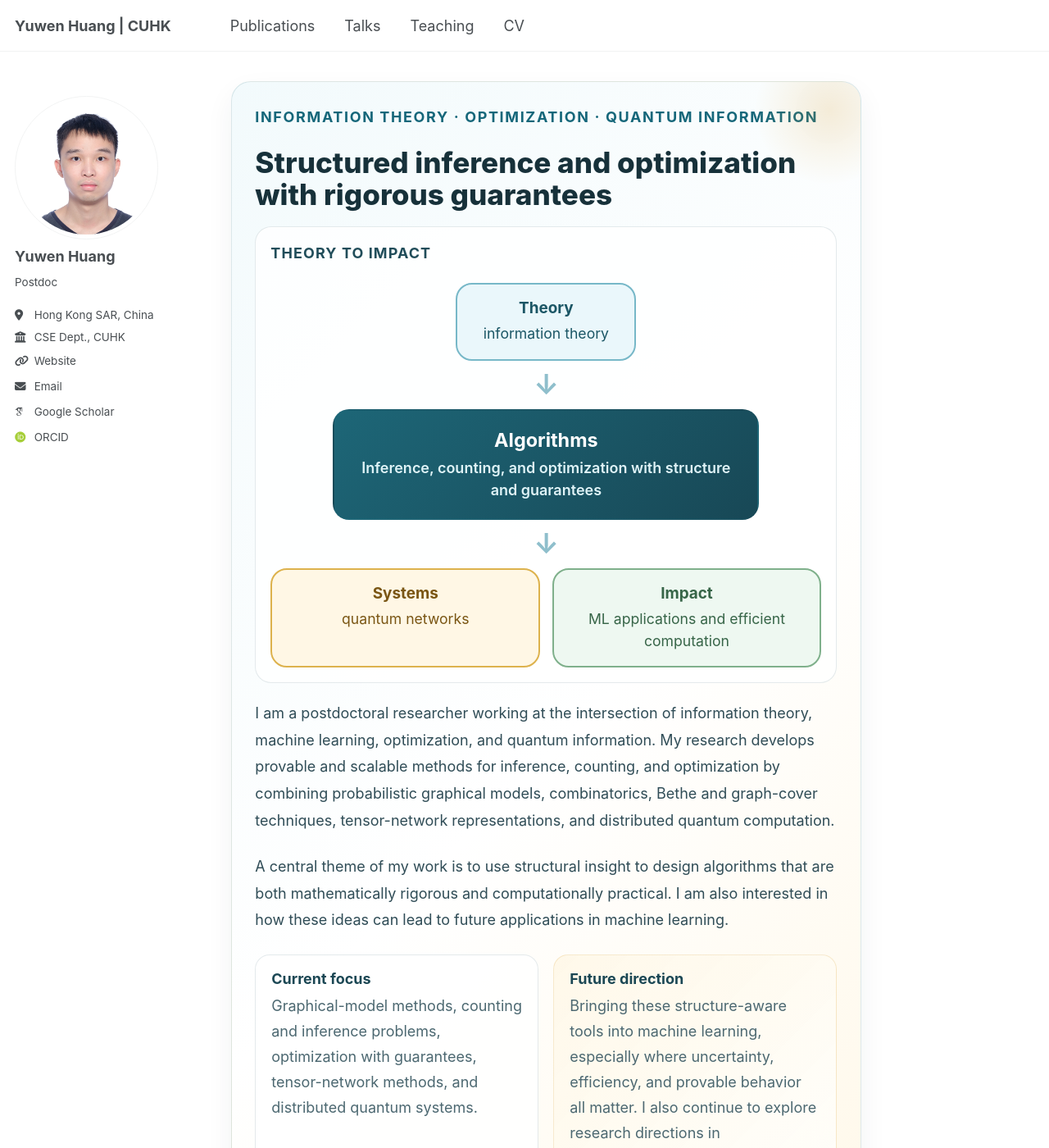
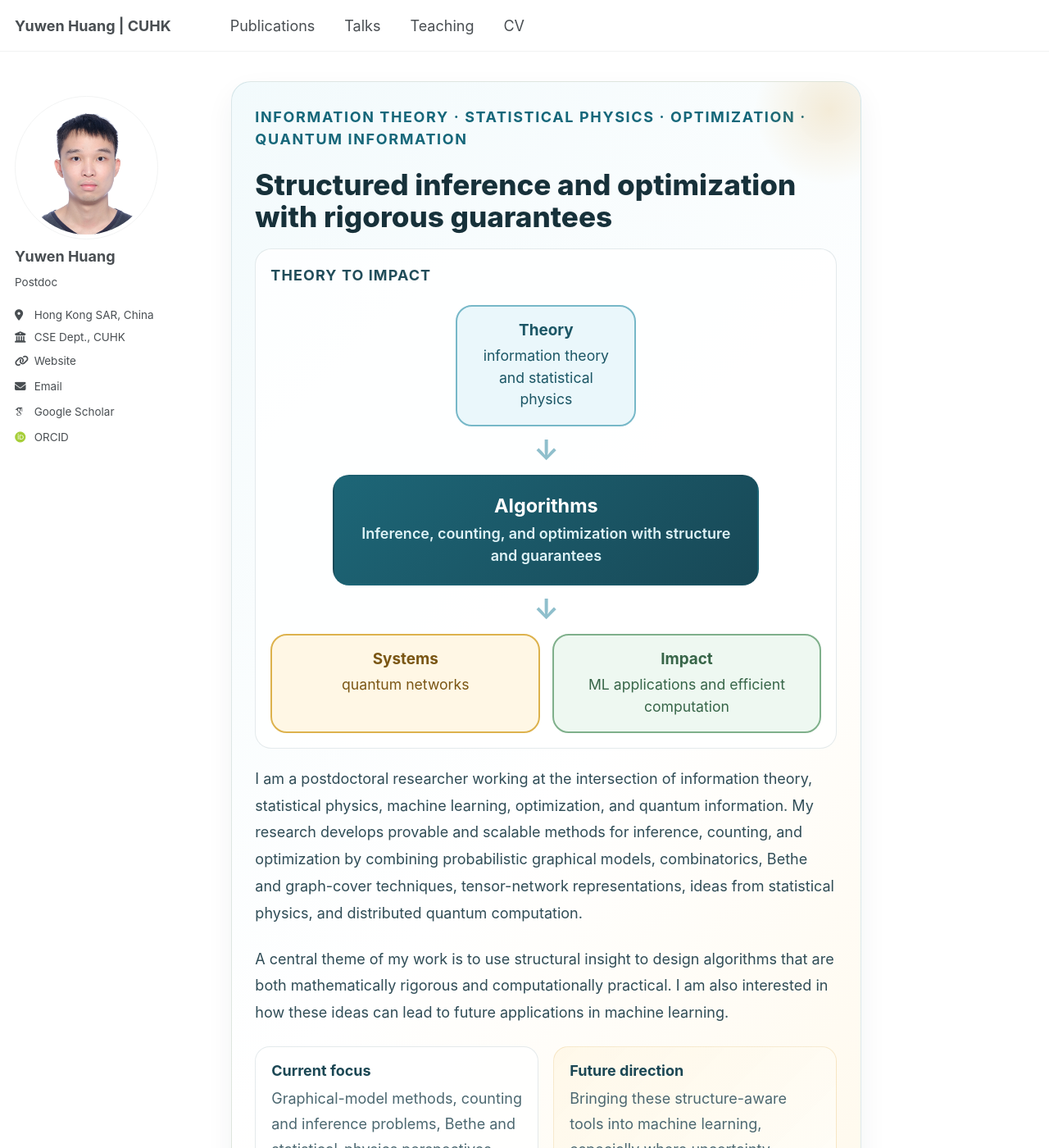
Before and after one commit to YuwenHuang0/YuwenHuang0.github.io, a Jekyll site: the page built from _pages/about.md, in a window 1280 px wide and 1400 px high. Shown: the whole window at 82% size. Built offline with Jekyll 4.4.1, drawn with Linux system fonts in a browser that asks for light colours; some web fonts are replaced; a script that is not in the unit is left out; some of the changed text lies outside the part shown.

Commit message:
Update about.md

```diff
--- a/_pages/about.md
+++ b/_pages/about.md
@@ -478,7 +478,7 @@ redirect_from:
 </style>
 
 <section class="home-intro">
-  <p class="home-eyebrow">Information Theory · Optimization · Quantum Information</p>
+  <p class="home-eyebrow">Information Theory · Statistical Physics · Optimization · Quantum Information</p>
   <h1 class="home-heading">Structured inference and optimization<br>with rigorous guarantees</h1>
 
   <div class="hero-flow">
@@ -486,7 +486,7 @@ redirect_from:
     <div class="hero-flow-grid" aria-label="Diagram showing theory flowing into algorithms, systems, and practical impact">
       <div class="hero-node theory">
         <h3>Theory</h3>
-        <p>information theory</p>
+        <p>information theory and statistical physics</p>
       </div>
 
       <div class="hero-arrow down" aria-hidden="true">↓</div>
@@ -512,7 +512,7 @@ redirect_from:
   </div>
 
   <p class="home-lead">
-    I am a postdoctoral researcher working at the intersection of information theory, machine learning, optimization, and quantum information. My research develops provable and scalable methods for inference, counting, and optimization by combining probabilistic graphical models, combinatorics, Bethe and graph-cover techniques, tensor-network representations, and distributed quantum computation.
+    I am a postdoctoral researcher working at the intersection of information theory, statistical physics, machine learning, optimization, and quantum information. My research develops provable and scalable methods for inference, counting, and optimization by combining probabilistic graphical models, combinatorics, Bethe and graph-cover techniques, tensor-network representations, ideas from statistical physics, and distributed quantum computation.
   </p>
   <p class="home-lead">
     A central theme of my work is to use structural insight to design algorithms that are both mathematically rigorous and computationally practical. I am also interested in how these ideas can lead to future applications in machine learning.
@@ -521,7 +521,7 @@ redirect_from:
   <div class="home-summary-grid">
     <article class="home-summary-card">
       <h3>Current focus</h3>
-      <p>Graphical-model methods, counting and inference problems, optimization with guarantees, tensor-network methods, and distributed quantum systems.</p>
+      <p>Graphical-model methods, counting and inference problems, Bethe and statistical-physics perspectives, optimization with guarantees, tensor-network methods, and distributed quantum systems.</p>
     </article>
     <article class="home-summary-card accent">
       <h3>Future direction</h3>
@@ -553,7 +553,7 @@ redirect_from:
         </svg>
       </div>
       <h3>Probabilistic graphical models</h3>
-      <p>Bethe methods, graph covers, message passing, and structure-aware formulations for inference and counting.</p>
+      <p>Bethe methods, graph covers, message passing, statistical-physics perspectives, and structure-aware formulations for inference and counting.</p>
     </article>
 
     <article class="direction-card gold">
```
